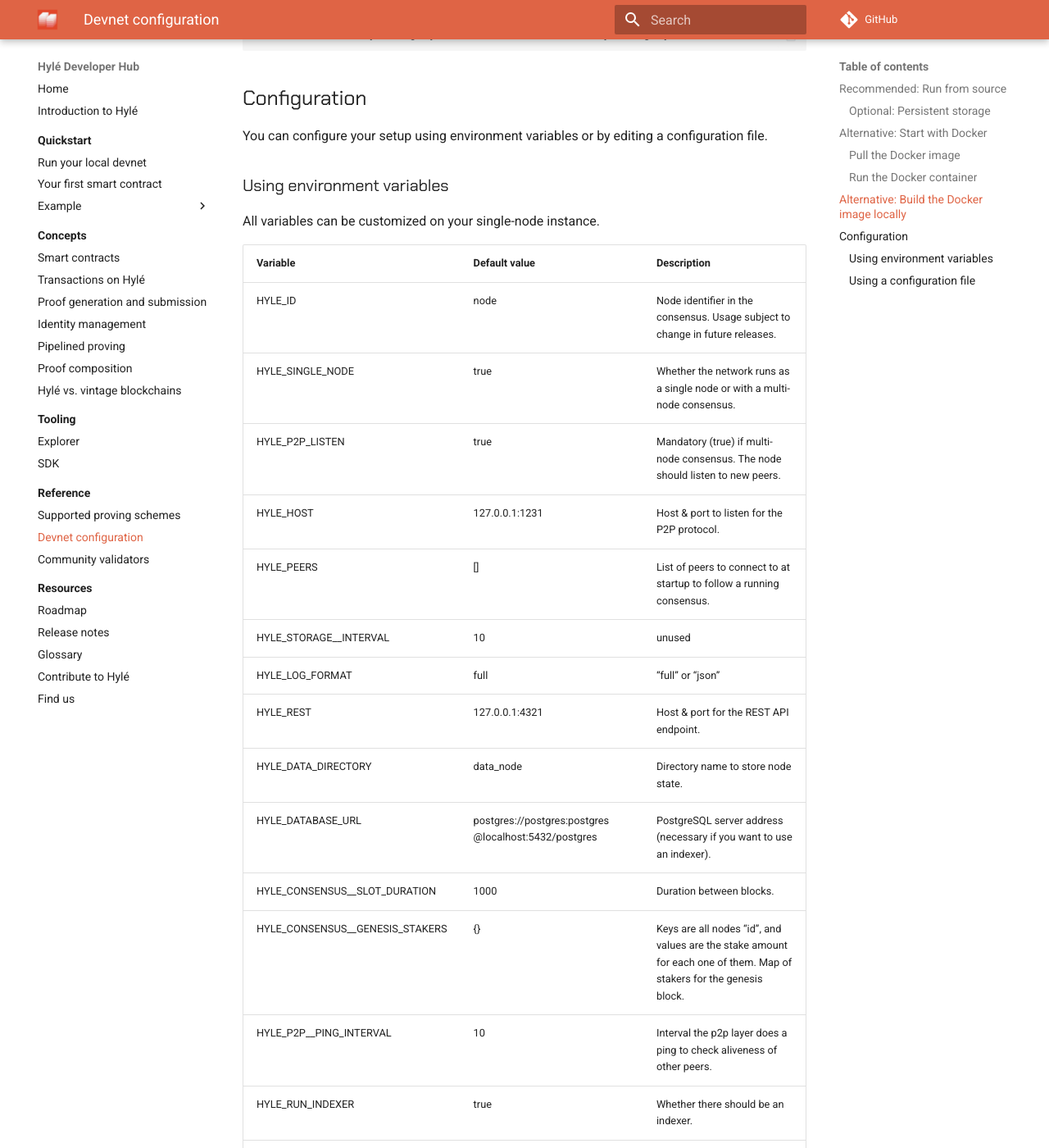
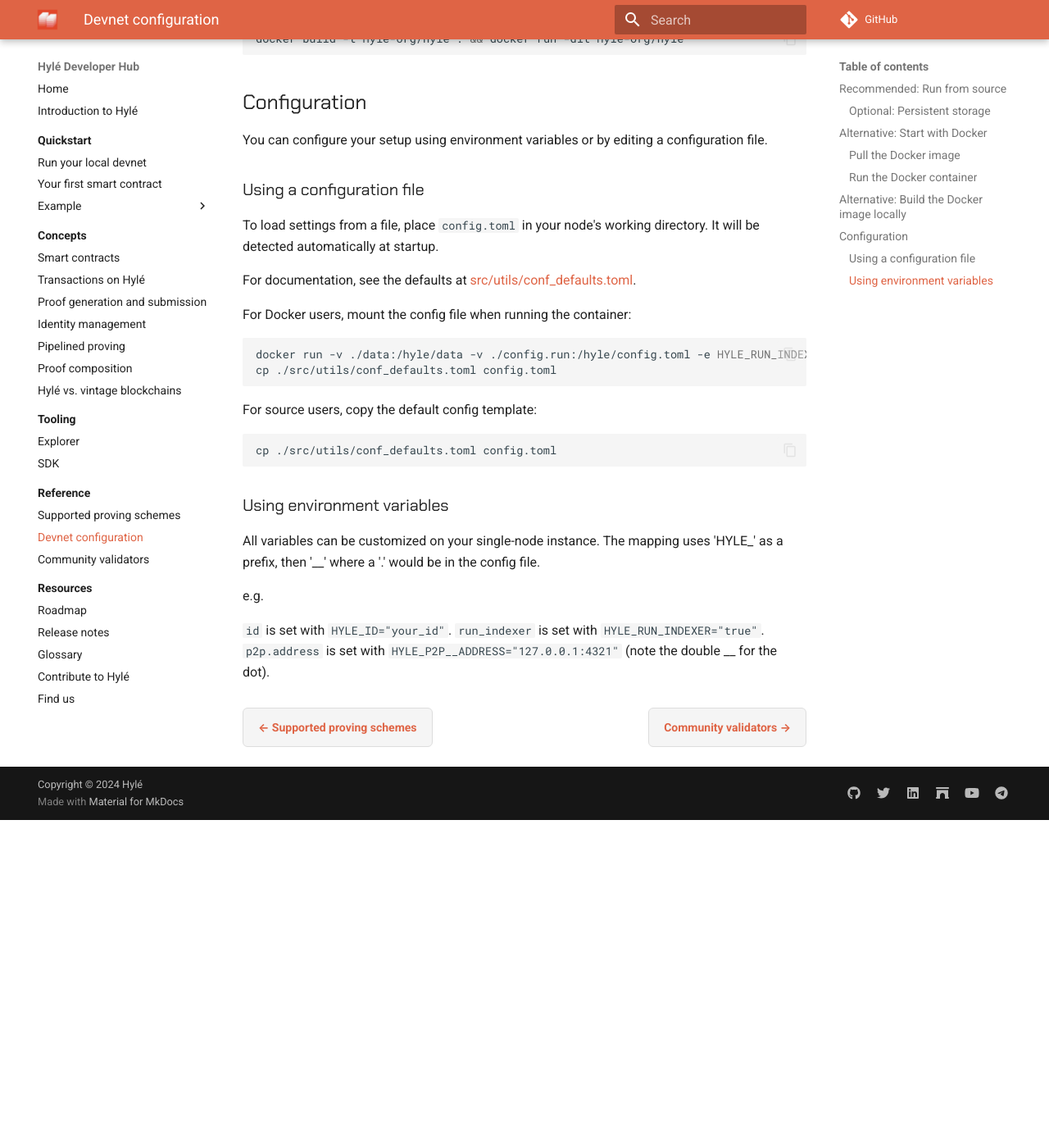
Before and after one commit to Hyle-org/devhub-hyle, an MkDocs documentation site: the page built from docs/reference/devnet.md, in a window 1280 px wide and 1400 px high, scrolled down 1724 px. Shown: the whole window at 82% size. Built offline with MkDocs 1.6.1 and Material for MkDocs 9.7.7, drawn with Linux system fonts in a browser that asks for light colours; plug-ins that fetch from the network failed and are left out; comment, search, counter and statistics services are not loaded; after the commit the page ends 2724 px from its top, so only the background shows below that; some of the changed text lies outside the part shown.

Commit message:
Update docs for new config file (#78)

````diff
--- a/docs/reference/devnet.md
+++ b/docs/reference/devnet.md
@@ -67,7 +67,7 @@
 You can now [create your first smart contract](./example/first-token-contract.md).
 
 !!! tip
-    To reset your devnet, delete the ./data folder and restart from Step 1. Otherwise, you risk re-registering a contract that still exists.
+To reset your devnet, delete the ./data folder and restart from Step 1. Otherwise, you risk re-registering a contract that still exists.
 
 ## Alternative: Build the Docker image locally
 
@@ -80,43 +80,35 @@
 ## Configuration
 
 <!--Put on docs.rs when we'll be ready.-->
+
 You can configure your setup using environment variables or by editing a configuration file.
-
-### Using environment variables
-
-All variables can be customized on your single-node instance.
-
-| Variable                   | Default value                                        | Description                                                                                                          |
-|----------------------------|------------------------------------------------------|----------------------------------------------------------------------------------------------------------------------|
-| HYLE_ID                    | node                                                 | Node identifier in the consensus. Usage subject to change in future releases.                                        |
-| HYLE_SINGLE_NODE           | true                                                 | Whether the network runs as a single node or with a multi-node consensus.                                            |
-| HYLE_P2P_LISTEN            | true                                                 | Mandatory (true) if multi-node consensus. The node should listen to new peers.                                       |
-| HYLE_HOST                  | 127.0.0.1:1231                                       | Host & port to listen for the P2P protocol.                                                                          |
-| HYLE_PEERS                 | []                                                   | List of peers to connect to at startup to follow a running consensus.                                                |
-| HYLE_STORAGE__INTERVAL     | 10                                                   | unused                                                                                                               |
-| HYLE_LOG_FORMAT            | full                                                 | “full” or “json”                                                                                                     |
-| HYLE_REST                  | 127.0.0.1:4321                                       | Host & port for the REST API endpoint.                                                                               |
-| HYLE_DATA_DIRECTORY             | data_node                                            | Directory name to store node state.                                                                                  |
-| HYLE_DATABASE_URL               | postgres://postgres:postgres @localhost:5432/postgres| PostgreSQL server address (necessary if you want to use an indexer).                                                 |
-| HYLE_CONSENSUS__SLOT_DURATION   | 1000                                                 | Duration between blocks.                                                                                             |
-| HYLE_CONSENSUS__GENESIS_STAKERS | {}                                                   | Keys are all nodes “id”, and values are the stake amount for each one of them. Map of stakers for the genesis block. |
-| HYLE_P2P__PING_INTERVAL         | 10                                                   | Interval the p2p layer does a ping to check aliveness of other peers.                                                |
-| HYLE_RUN_INDEXER                | true                                                 | Whether there should be an indexer.                                                                                  |
-| HYLE_DA_ADDRESS                 | 127.0.0.1:4141                                       | Host & port of the data availability module, which streams historical & new blocks. It might be used by indexers.    |
 
 ### Using a configuration file
 
-To load settings from a file, place `config.ron` in your node's working directory. It will be detected automatically at startup.
+To load settings from a file, place `config.toml` in your node's working directory. It will be detected automatically at startup.
+
+For documentation, see the defaults at [src/utils/conf_defaults.toml](https://github.com/Hyle-org/hyle/blob/main/src/utils/conf_defaults.ron).
 
 For Docker users, mount the config file when running the container:
 
 ```bash
-docker run -v ./data:/hyle/data -v ./config.run:/hyle/config.ron -e HYLE_RUN_INDEXER=false -p 4321:4321 -p 1234:1234 ghcr.io/hyle-org/hyle:v0.12.1
-cp ./src/utils/conf_defaults.ron config.ron
+docker run -v ./data:/hyle/data -v ./config.run:/hyle/config.toml -e HYLE_RUN_INDEXER=false -p 4321:4321 -p 1234:1234 ghcr.io/hyle-org/hyle:v0.12.1
+cp ./src/utils/conf_defaults.toml config.toml
 ```
 
 For source users, copy the default config template:
 
 ```bash
-cp ./src/utils/conf_defaults.ron config.ron
+cp ./src/utils/conf_defaults.toml config.toml
 ```
+
+### Using environment variables
+
+All variables can be customized on your single-node instance.
+The mapping uses 'HYLE\_' as a prefix, then '\_\_' where a '.' would be in the config file.
+
+e.g.
+
+`id` is set with `HYLE_ID="your_id"`.
+`run_indexer` is set with `HYLE_RUN_INDEXER="true"`.
+`p2p.address` is set with `HYLE_P2P__ADDRESS="127.0.0.1:4321"` (note the double \_\_ for the dot).
````
